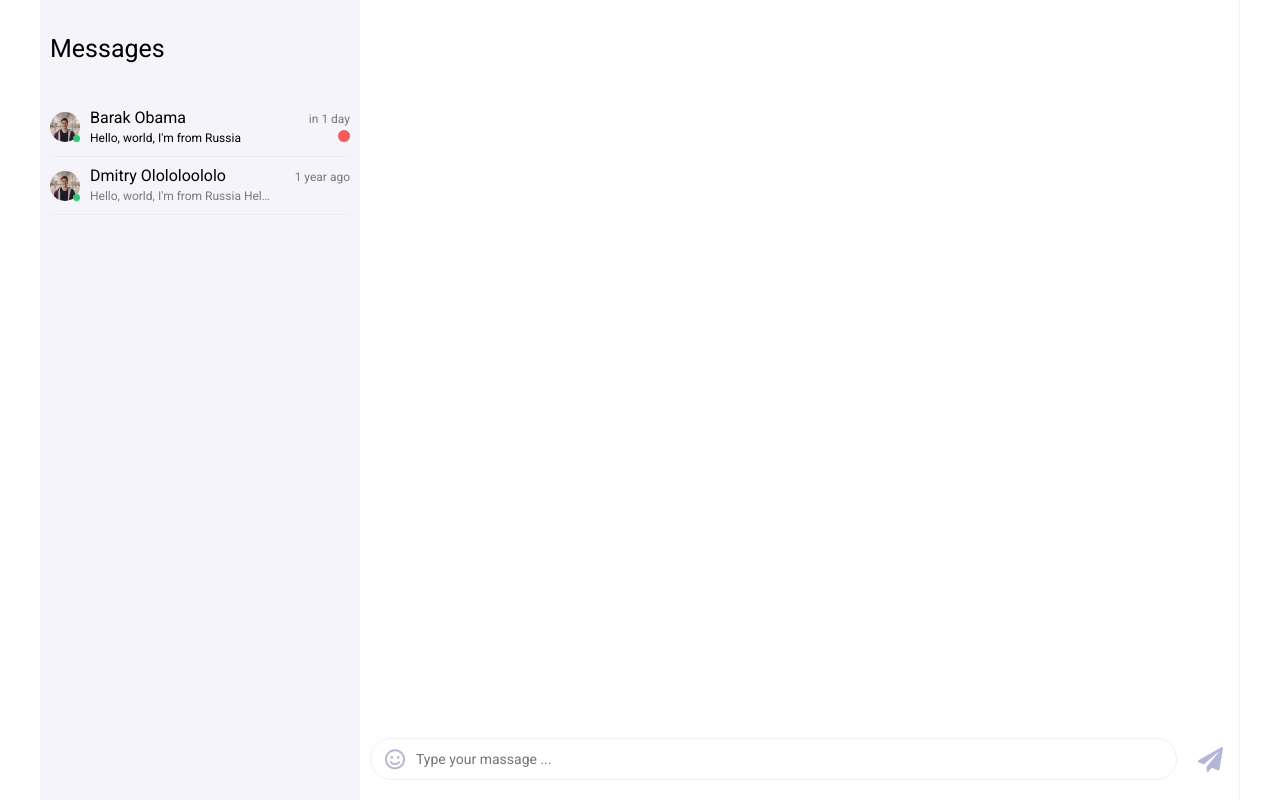
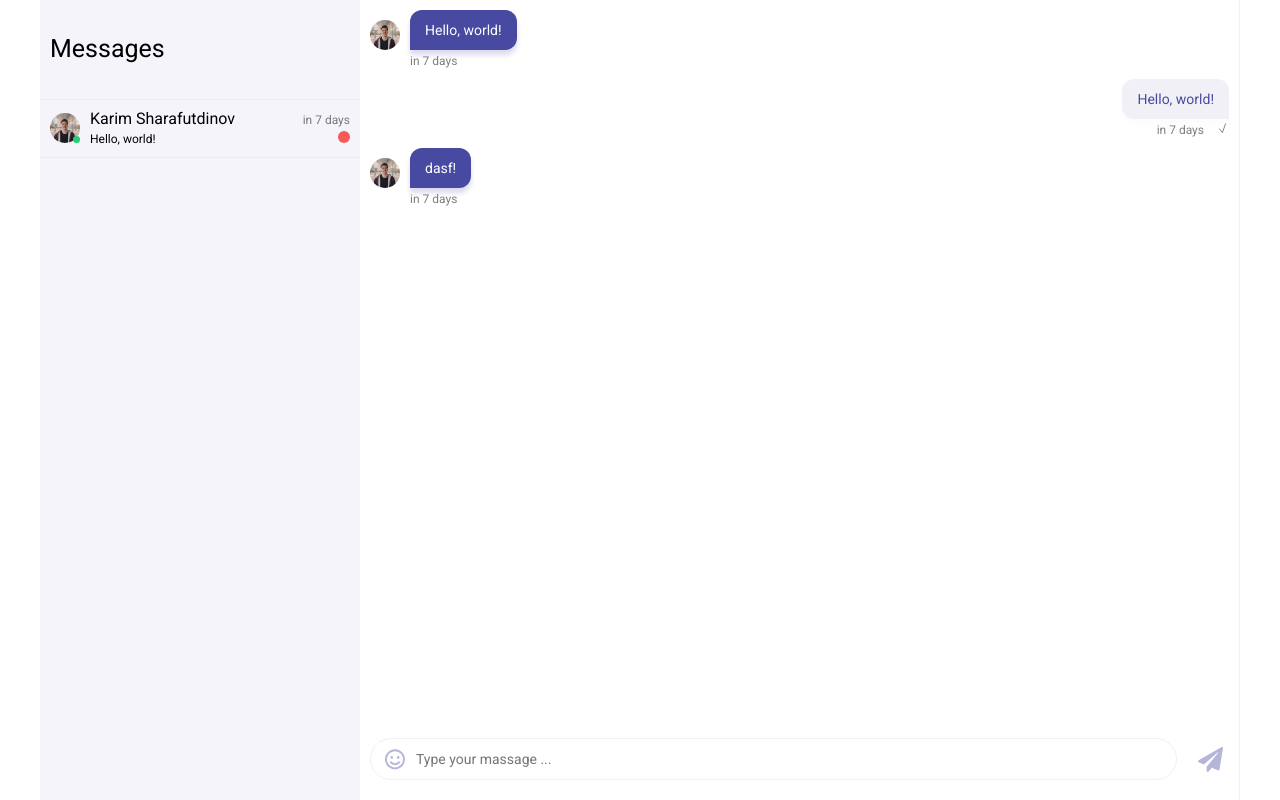
Before and after one commit to shoffkarim/react-chat-frontend, a React (Create React App) app: page / in a window 1280 px wide. Built offline with nearby package versions, Linux system fonts and the light colour scheme; data requests are answered from the project's data file.

Commit message:
вывод диалогов

```diff
--- a/public/db.json
+++ b/public/db.json
@@ -22,7 +22,8 @@
   "chats": [
     {
       "id": 1,
-      "user_id": 2
+      "user_id": 2,
+      "last_message": 1
     }
   ],
   "messages": [
@@ -35,7 +36,7 @@
       "is_read": false
     },
     {
-      "id": 1,
+      "id": 2,
       "chat_id": 1,
       "user_id": 1,
       "content": "Hello, world!",
@@ -43,15 +44,15 @@
       "is_read": false
     },
     {
-      "id": 1,
+      "id": 3,
       "chat_id": 1,
       "user_id": 2,
       "content": "dasf!",
-      "date_create": "Wed May 2 2021 18:51:11 GMT+0500 (Екатеринбург, стандартное время)",
+      "date_create": "Wed May 26 2021 18:51:11 GMT+0500 (Екатеринбург, стандартное время)",
       "is_read": false
     },
     {
-      "id": 1,
+      "id": 4,
       "chat_id": 2,
       "user_id": 2,
       "content": "asdf!",
@@ -59,7 +60,7 @@
       "is_read": false
     },
     {
-      "id": 1,
+      "id": 5,
       "chat_id": 2,
       "user_id": 1,
       "content": "asdfasdf!",
@@ -67,11 +68,11 @@
       "is_read": false
     },
     {
-      "id": 1,
+      "id": 6,
       "chat_id": 2,
       "user_id": 2,
       "content": "ewqrwe!",
-      "date_create": "Wed May 2 2021 18:51:11 GMT+0500 (Екатеринбург, стандартное время)",
+      "date_create": "Wed May 26 2021 18:51:11 GMT+0500 (Екатеринбург, стандартное время)",
       "is_read": false
     }
   ]
--- a/src/App.tsx
+++ b/src/App.tsx
@@ -1,5 +1,5 @@
 import React from "react";
-import { DialogInput, DialogItem, DialogMessages } from "components";
+import { DialogInput, DialogItem, DialogList, DialogMessages } from "components";
 
 export type GlobalContent = {
   mainUser: number
@@ -10,32 +10,8 @@ const GlobalContext = React.createContext<GlobalContent>({
 export const useGlobalContext = () => React.useContext(GlobalContext)
 
 const App: React.FC = () => {
-
-  const user = {
-    id: 1,
-    name: "Barak Obama",
-    avatar: "default-avatar.jpg",
-    isOnline: true,
-  };
-  const message = {
-    text: "Hello, world, I'm from Russia",
-    created_at: new Date(2021, 4, 20, 14, 25),
-    isReaded: false,
-  };
-  const user2 = {
-    id: 1,
-    name: "Dmitry Olololoololo",
-    avatar: "default-avatar.jpg",
-    isOnline: true,
-  };
-  const message2 = {
-    text: "Hello, world, I'm from Russia Hello, world, I'm from Russia Hello, world, I'm from Russia",
-    created_at: new Date(2020, 4, 20, 14, 25),
-    isReaded: true,
-  };
-  const [activeChat, setActiveChat] = React.useState(0)
-  const onSelectChat = (chat_id:number) => {
-    setActiveChat(chat_id);
+  const onSelectChat = (chat_id: number) => {
+    console.log(123)
   };
   return (
     <GlobalContext.Provider value={{mainUser: 1}}>
@@ -45,13 +21,10 @@ const App: React.FC = () => {
           <div className="dialogs-title">
             <p>Messages</p>
           </div>
-          <div className="dialog-list">
-            <DialogItem user={user} message={message} chat_id={1} selectChat={(chat_id) => onSelectChat(chat_id)}/>
-            <DialogItem user={user2} message={message2} chat_id={2} selectChat={(chat_id) => onSelectChat(chat_id)}/>
-          </div>
+          <DialogList/>
         </div>
         <div className="dialog-window">
-          <DialogMessages chatId={activeChat}/>
+          <DialogMessages chatId={1}/>
           <div className="dialog-input">
             <DialogInput/>
           </div>
--- a/src/components/Dialog/Dialog.sass
+++ b/src/components/Dialog/Dialog.sass
@@ -1,16 +1,16 @@
 .dialogs
   display: flex
   flex-direction: column
-  max-width: 300px
+  max-width: 320px
   width: 100%
   overflow: hidden
-  padding: 0 10px
+  padding: 0 0px
   background-color: #f4f4fa
   &-title
     font-size: 25px
     color: #000
     margin: 0
-    padding: 10px 0px
+    padding: 10px 10px
   &-item
     display: flex
     flex-direction: row
@@ -19,12 +19,28 @@
     width: 100%
     border-bottom: 1px solid #eaebf4
     cursor: pointer
+    transition: all 0.4s
+    &:first-child
+      border-top: 1px solid #eaebf4
+    &:hover
+      background-color: #4849a1
+      transition: all 0.4s
+      .dialogs-item__name
+        color: #fff
+        transition: all 0.4s
+      .dialogs-item__time
+        color: #fff
+        transition: all 0.4s
+      .dialogs-item__text
+        color: #fff
+        transition: all 0.4s
     &__avatar
       width: 30px
       min-width: 30px
       height: 30px
       min-height: 30px
       position: relative
+      padding-left: 10px
       img
         width: 100%
         height: 100%
@@ -48,6 +64,7 @@
       margin-left: 10px
       max-width: 100%
       overflow: hidden
+      padding-right: 10px
     &__top
       display: flex
       flex-direction: row
@@ -57,11 +74,13 @@
       font-size: 16px
       color: #000
       margin: 0px
+      transition: all 0.4s
     &__time
       font-size: 12px
       opacity: 0.5
       color: #000
       margin: 0px
+      transition: all 0.4s
     &__bottom
       display: flex
       flex-direction: row
@@ -76,6 +95,7 @@
       margin: 0px
       margin-top: 5px
       width: 70%
+      transition: all 0.4s
       &.dark
         color: #000
       &.gray
--- a/src/components/Dialog/DialogItem.tsx
+++ b/src/components/Dialog/DialogItem.tsx
@@ -1,52 +1,66 @@
 import classNames from "classnames";
+import Axios from "axios";
 import { Time } from "components";
 import React from "react";
-
+import { MessageBD } from "interfaces/message";
 import "./Dialog.sass";
-
-interface IUser {
-  id: number;
-  name: string;
-  avatar: string;
-  isOnline: boolean;
-}
-
-interface IMessage {
-  text: string;
-  created_at: Date;
-  isReaded: boolean;
-}
-
+import { UserBD } from "interfaces/user";
 interface IDialogItem {
-  user: IUser;
-  message: IMessage;
+  user_id: number;
   chat_id: number;
+  message_id: number;
   selectChat: (arg0: number) => void
 }
 
-const DialogItem: React.FC<IDialogItem> = ({ user, message, chat_id, selectChat }) => {
+const DialogItem: React.FC<IDialogItem> = ({ user_id, chat_id, message_id, selectChat }) => {
+  let emptyMessage: MessageBD = {
+    id: 0,
+    chat_id: 0,
+    user_id: 0,
+    content: "",
+    date_create: "Wed May 26 2021 18:51:11 GMT+0500 (Екатеринбург, стандартное время)",
+    is_read: false
+  }
+  let emptyUser: UserBD = {
+    id: 0,
+    name: "",
+    login: "",
+    password: "",
+    last_seen: "",
+    avatar: "",
+    created_at: ""
+  }
+  const [message, setMessage] = React.useState(emptyMessage);
+  const [user, setUser] = React.useState(emptyUser);
+  React.useEffect(() => {
+    Axios.get(`http://localhost:3001/messages?id=${message_id}`)
+    .then(({data}) => setMessage(data[0]));
+    Axios.get(`http://localhost:3001/users?id=${message_id}`)
+    .then(({data}) => setUser(data[0]));
+  }, []);
+
   return (
     <div className={classNames("dialogs-item")} onClick={() => selectChat(chat_id)}>
-      <div className={classNames("dialogs-item__avatar", user.isOnline? "online" : "")}>
+      <div className={classNames("dialogs-item__avatar", user.last_seen? "online" : "")}>
         <img src={user.avatar} alt="" />
       </div>
       <div className="dialogs-item__wrapper">
         <div className="dialogs-item__top">
           <p className="dialogs-item__name">{user.name}</p>
           <p className="dialogs-item__time">
-            <Time date={message.created_at} prefix={true}/>
+            <Time date={new Date(message.date_create)} prefix={true}/>
           </p>
         </div>
         <div className="dialogs-item__bottom">
           <p
             className={classNames(
               "dialogs-item__text",
-              message.isReaded ? "gray" : "dark"
+              message.is_read ? "gray" : "dark"
             )}
           >
-            {message.text}
+            {message.content}
           </p>
-          {!message.isReaded && <div className="dialogs-item__status"></div>}
+          {!message.is_read && <div className="dialogs-item__status"></div>}
         </div>
       </div>
     </div>
--- /dev/null
+++ b/src/components/Dialog/DialogList.tsx
@@ -0,0 +1,35 @@
+import { ChatsBD } from "interfaces/chats";
+import React from "react";
+import { useDispatch, useSelector } from "react-redux";
+import { fetchChats } from "redux/actions/Chats";
+import { RootState } from "redux/store";
+import DialogItem from "./DialogItem";
+
+const DialogList: React.FC = () => {
+  const dispatch = useDispatch();
+  React.useEffect(() => {
+    dispatch(fetchChats());
+  }, [dispatch]);
+  const chats: ChatsBD[] = useSelector((state: RootState) => state.Chats.items);
+  const [activeChat, setActiveChat] = React.useState(0);
+  const onSelectChat = (chat_id: number) => {
+    setActiveChat(chat_id);
+  };
+  //console.log(chats)
+  return (
+    <div className="dialog-list">
+      {chats &&
+        chats.map((obj, index) => (
+          <DialogItem
+            user_id={obj.user_id}
+            chat_id={obj.id}
+            message_id={obj.last_message}
+            selectChat={(chat_id) => onSelectChat(chat_id)}
+            key={index}
+          />
+        ))}
+    </div>
+  );
+};
+
+export default DialogList;
--- a/src/components/Message/DialogMessages.tsx
+++ b/src/components/Message/DialogMessages.tsx
@@ -8,7 +8,6 @@ import Message from "./Message";
 interface DialogMessagesProps {
   chatId: number;
 }
-
 
 const DialogMessages: React.FC<DialogMessagesProps> = ({ chatId }) => {
   const dispatch = useDispatch();
--- a/src/components/index.ts
+++ b/src/components/index.ts
@@ -1,5 +1,6 @@
 export {default as Message} from "./Message/Message";
 export {default as DialogMessages} from "./Message/DialogMessages";
+export {default as DialogList} from "./Dialog/DialogList";
 export {default as DialogItem} from "./Dialog/DialogItem";
 export {default as DialogInput} from "./DialogInput/DialogInput";
 export {default as ButtonSend} from "./ButtonSend/ButtonSend";
--- a/src/index.tsx
+++ b/src/index.tsx
@@ -7,11 +7,9 @@ import { Provider } from "react-redux";
 import store from "./redux/store";
 
 ReactDOM.render(
-  <React.StrictMode>
-    <Provider store={store}>
-      <App />
-    </Provider>
-  </React.StrictMode>,
+  <Provider store={store}>
+    <App />
+  </Provider>,
   document.getElementById("root")
 );
 
--- a/src/interfaces/chats.ts
+++ b/src/interfaces/chats.ts
@@ -1,4 +1,5 @@
 export interface ChatsBD {
   id: number,
-  user_id: number
+  user_id: number,
+  last_message: number,
 }
--- a/src/interfaces/message.ts
+++ b/src/interfaces/message.ts
@@ -1,7 +1,7 @@
 export interface MessageBD {
   id: number;
-  chat_id: 1;
-  user_id: 2;
+  chat_id: number;
+  user_id: number;
   content: string;
   date_create: string;
   is_read: boolean;
--- /dev/null
+++ b/src/interfaces/user.ts
@@ -0,0 +1,9 @@
+export interface UserBD {
+  id: number;
+  name: string;
+  login: string;
+  password: string;
+  last_seen: string;
+  avatar: string;
+  created_at: string;
+}
```
